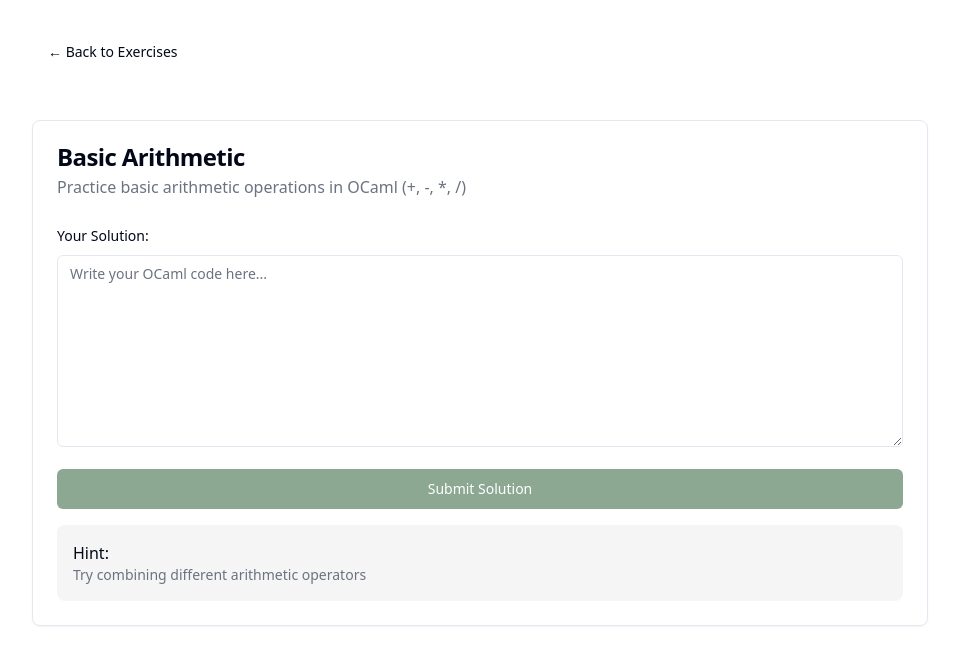
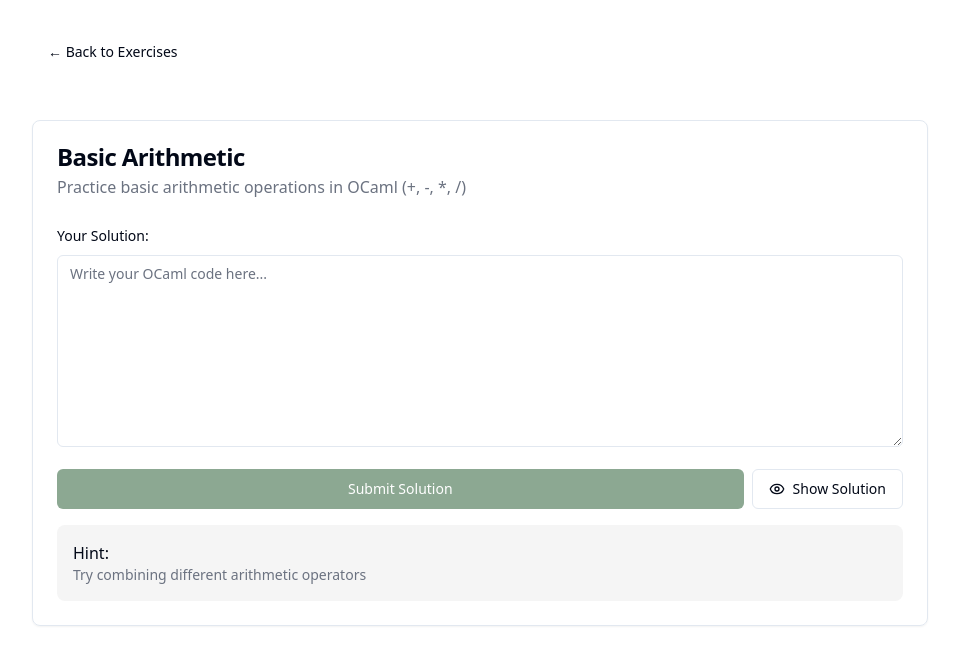
Before and after one commit to bmo1177/ocaml-questor, a React (Vite) app: page / in a window 1280 px wide. Both pictures are taken after a click on the element 639 px from the left and 340 px from the top of the page. Shown: the top 664 px of the page, without its empty margins (160-1119 px from the left). Built offline with nearby package versions, Linux system fonts and the light colour scheme.

Commit message:
Add exercise solutions
Implement solutions for the exercises in the application to provide users with guidance and reference for completing their tasks.
[skip gpt_engineer]

```diff
--- a/src/pages/Exercise.tsx
+++ b/src/pages/Exercise.tsx
@@ -3,7 +3,7 @@ import { useNavigate, useParams } from "react-router-dom";
 import { Button } from "@/components/ui/button";
 import { Card, CardContent, CardHeader, CardTitle } from "@/components/ui/card";
 import { useToast } from "@/hooks/use-toast";
-import { Check, Loader } from "lucide-react";
+import { Check, Loader, Eye, EyeOff } from "lucide-react";
 
 // Mock exercise database - in a real app, this would come from a backend
 const exerciseDatabase = {
@@ -13,6 +13,7 @@ const exerciseDatabase = {
     expectedOutput: "Hello, World!",
     hint: "Use the 'print_endline' function",
     points: 10,
+    solution: "print_endline \"Hello, World!\""
   },
   "basic-arithmetic": {
     title: "Basic Arithmetic",
@@ -20,6 +21,7 @@ const exerciseDatabase = {
     expectedOutput: "42",
     hint: "Try combining different arithmetic operators",
     points: 15,
+    solution: "let result = 6 * 7;;\nprint_int result"
   },
   "simple-functions": {
     title: "Simple Functions",
@@ -27,6 +29,7 @@ const exerciseDatabase = {
     expectedOutput: "let area l w = l * w",
     hint: "Define a function that takes two parameters",
     points: 20,
+    solution: "let area l w = l * w;;\nlet result = area 5 4;;\nprint_int result"
   },
   "list-basics": {
     title: "List Basics",
@@ -34,6 +37,7 @@ const exerciseDatabase = {
     expectedOutput: "[1; 2; 3]",
     hint: "Use the :: operator or [] syntax",
     points: 25,
+    solution: "let my_list = [1; 2; 3];;\nList.iter (fun x -> print_int x; print_string \"; \") my_list"
   },
   "string-operations": {
     title: "String Operations",
@@ -41,6 +45,7 @@ const exerciseDatabase = {
     expectedOutput: "Hello OCaml",
     hint: "Use the ^ operator for string concatenation",
     points: 20,
+    solution: "let greeting = \"Hello \" ^ \"OCaml\";;\nprint_endline greeting"
   },
   "basic-pattern-matching": {
     title: "Basic Pattern Matching",
@@ -48,6 +53,7 @@ const exerciseDatabase = {
     expectedOutput: "match x with | [] -> 0 | _ -> 1",
     hint: "Use the match ... with syntax",
     points: 30,
+    solution: "let count_elements = function\n  | [] -> 0\n  | _ -> 1;;\nlet result = count_elements [1; 2; 3];;\nprint_int result"
   }
 };
 
@@ -59,6 +65,7 @@ const Exercise = () => {
   const [isCorrect, setIsCorrect] = useState(false);
   const [loading, setLoading] = useState(true);
   const [exercise, setExercise] = useState<any>(null);
+  const [showSolution, setShowSolution] = useState(false);
 
   useEffect(() => {
     // Simulate loading exercise data
@@ -97,6 +104,16 @@ const Exercise = () => {
         variant: "destructive",
       });
     }
+  };
+
+  const toggleSolution = () => {
+    if (!showSolution) {
+      toast({
+        title: "Solution Revealed",
+        description: "Try to understand the solution before moving on!",
+      });
+    }
+    setShowSolution(!showSolution);
   };
 
   if (loading) {
@@ -142,10 +159,25 @@ const Exercise = () => {
             </div>
 
             <div className="flex items-center gap-2">
-              <Button onClick={checkSolution} className="w-full">
+              <Button onClick={checkSolution} className="flex-1">
                 Submit Solution
               </Button>
+              <Button
+                variant="outline"
+                onClick={toggleSolution}
+                className="flex items-center gap-2"
+              >
+                {showSolution ? <EyeOff className="h-4 w-4" /> : <Eye className="h-4 w-4" />}
+                {showSolution ? "Hide Solution" : "Show Solution"}
+              </Button>
             </div>
+
+            {showSolution && (
+              <div className="rounded-lg bg-muted p-4">
+                <h4 className="font-medium mb-2">Solution:</h4>
+                <pre className="text-sm whitespace-pre-wrap">{exercise.solution}</pre>
+              </div>
+            )}
 
             {isCorrect && (
               <div className="flex items-center gap-2 rounded-lg bg-green-500/10 p-4 text-green-600">
```
